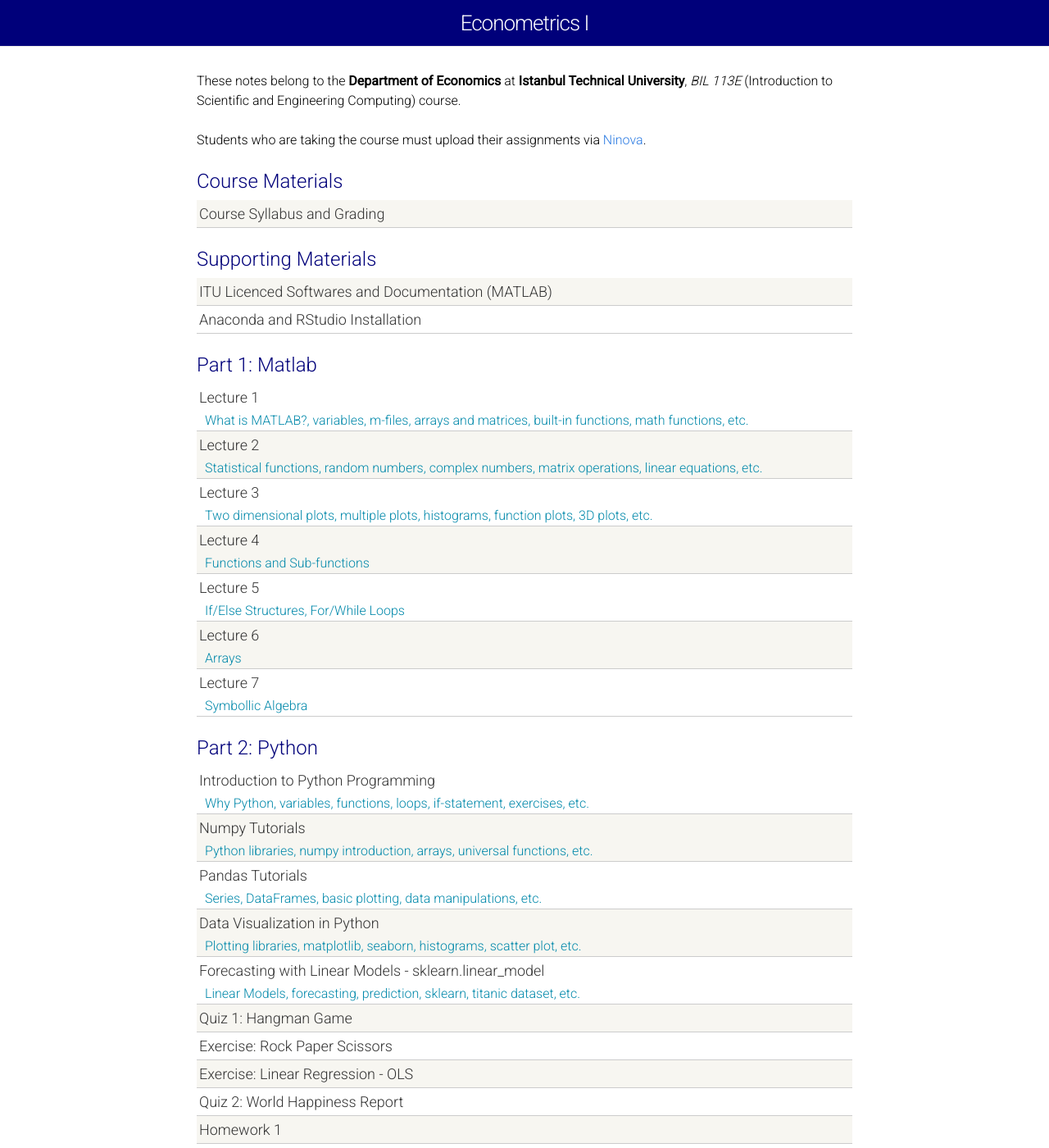
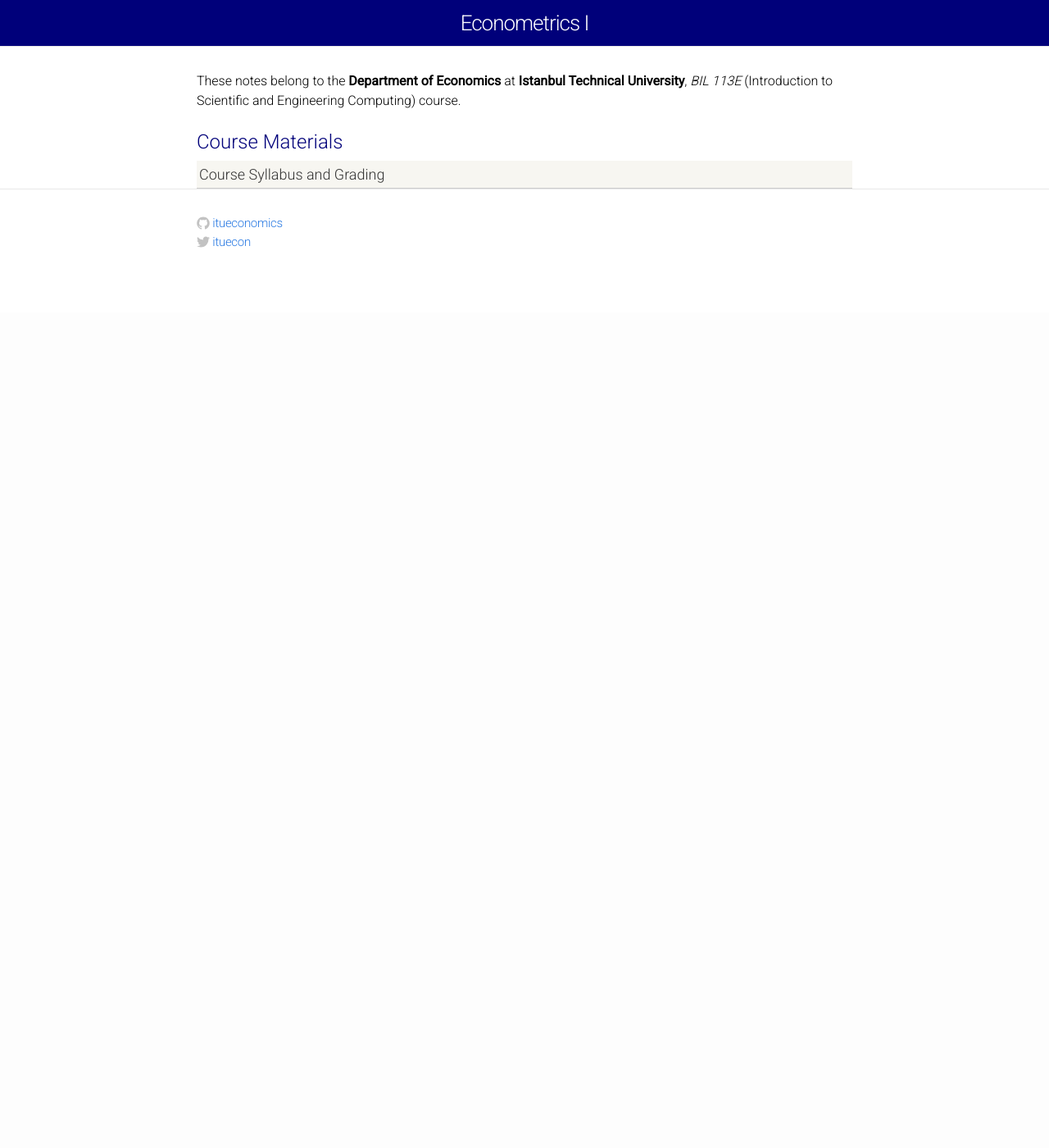
Before and after one commit to itueconomics/ecn301e, a Jekyll site: the page built from index.html, in a window 1280 px wide and 1400 px high. Shown: the whole window at 82% size. Built offline with Jekyll 4.4.1, drawn with Linux system fonts in a browser that asks for light colours; some of the changed text lies outside the part shown.

Commit message:
Update index.html

```diff
--- a/index.html
+++ b/index.html
@@ -4,8 +4,6 @@ layout: default
 
 <div>
   These notes belong to the <b>Department of Economics</b> at <b>Istanbul Technical University</b>, <i>BIL 113E</i> (Introduction to Scientific and Engineering Computing) course.
-  <br><br>
-  Students who are taking the course must upload their assignments via <a href="http://ninova.itu.edu.tr/">Ninova</a>.
 </div>
 
 <div class="home">
@@ -17,176 +15,4 @@ layout: default
         Course Syllabus and Grading
       </a>
     </div>
-
-    <div class="module-header">Supporting Materials</div>
-
-    <div class="materials-item">
-      <a target='_blank' href="https://bidb.itu.edu.tr/bilgi-bankasi/lisansli-ve-serbest-yazilimlar/lisansli-yazilimlar">
-        ITU Licenced Softwares and Documentation (MATLAB)
-      </a>
-    </div>
-
-    <div class="materials-item">
-      <a href="anaconda-install/">
-        Anaconda and RStudio Installation
-      </a>
-    </div>
-
-    <div class="module-header">Part 1: Matlab</div>
-
-    <div class="materials-item">
-      <a href="MATLAB_Lecture_1.html">
-        Lecture 1
-      </a>
-      <div class="kw">
-        What is MATLAB?, variables, m-files, arrays and matrices, built-in functions, math functions, etc.
-      </div>
-    </div>
-
-    <div class="materials-item">
-      <a href="MATLAB_Lecture_2.html">
-        Lecture 2
-      </a>
-      <div class="kw">
-        Statistical functions, random numbers, complex numbers, matrix operations, linear equations, etc.
-      </div>
-    </div>
-
-    <div class="materials-item">
-      <a href="MATLAB_Lecture_3.html">
-        Lecture 3
-      </a>
-      <div class="kw">
-        Two dimensional plots, multiple plots, histograms, function plots, 3D plots, etc.
-      </div>
-    </div>
-
-    <div class="materials-item">
-      <a href="MATLAB_Lecture_4.html">
-        Lecture 4
-      </a>
-      <div class="kw">
-        Functions and Sub-functions
-      </div>
-    </div>
-
-    <div class="materials-item">
-      <a href="MATLAB_Lecture_5.html">
-        Lecture 5
-      </a>
-      <div class="kw">
-        If/Else Structures, For/While Loops
-      </div>
-    </div>
-
-    <div class="materials-item">
-      <a href="MATLAB_Lecture_6.html">
-        Lecture 6
-      </a>
-      <div class="kw">
-        Arrays
-      </div>
-    </div>
-
-    <div class="materials-item">
-      <a href="MATLAB_Lecture_7.html">
-        Lecture 7
-      </a>
-      <div class="kw">
-        Symbollic Algebra
-      </div>
-    </div>
-
-    <div class="module-header">Part 2: Python</div>
-
-    <div class="materials-item">
-      <a href="python1.html">
-        Introduction to Python Programming
-      </a>
-      <div class="kw">
-        Why Python, variables, functions, loops, if-statement, exercises, etc.
-      </div>
-    </div>
-
-    <div class="materials-item">
-      <a href="python2-numpy.html">
-        Numpy Tutorials
-      </a>
-      <div class="kw">
-        Python libraries, numpy introduction, arrays, universal functions, etc.
-      </div>
-    </div>
-    <div class="materials-item">
-      <a href="python3-pandas.html">
-        Pandas Tutorials
-      </a>
-      <div class="kw">
-        Series, DataFrames, basic plotting, data manipulations, etc.
-      </div>
-    </div>
-    <div class="materials-item">
-      <a href="python4-data-visualization.html">
-        Data Visualization in Python
-      </a>
-      <div class="kw">
-        Plotting libraries, matplotlib, seaborn, histograms, scatter plot, etc.
-      </div>
-    </div>
-    <div class="materials-item">
-      <a href="titanic.html">
-        Forecasting with Linear Models - sklearn.linear_model
-      </a>
-      <div class="kw">
-        Linear Models, forecasting, prediction, sklearn, titanic dataset, etc.
-      </div>
-    </div>
-    <div class="materials-item">
-      <a href="assignments/hangman.html">
-        Quiz 1: Hangman Game
-      </a>
-    </div>
-    <div class="materials-item">
-      <a href="assignments/Rock-Paper-Scissors.html">
-        Exercise: Rock Paper Scissors
-      </a>
-    </div>
-    <div class="materials-item">
-      <a href="assignments/regression.html">
-        Exercise: Linear Regression - OLS
-      </a>
-    </div>
-    <div class="materials-item">
-      <a href="assignments/whr.html">
-        Quiz 2: World Happiness Report
-      </a>
-    </div>
-    <div class="materials-item">
-      <a href="assignments/hw1.html">
-        Homework 1
-      </a>
-    </div>
-    <div class="materials-item">
-      <a href="assignments/pisa-scores.html">
-        Quiz 3: PISA Scores
-      </a>
-    </div>
-
-    <div class="module-header">Part 3: R Programming</div>
-    <div class="materials-item">
-      <a href="r-intro-1.html">
-        R Programming Resources
-      </a>
-      <div class="kw">
-        R, open courses, RStudio, MOOCs
-      </div>
-    </div>
-    <div class="materials-item">
-      <a href="r-week1.html">
-        Statistical Analysis with R
-      </a>
-      <div class="kw">
-        Linear Models, RStudio, R Basics, workspace, packages, regression, plot, etc.
-      </div>
-    </div>
-  </div>
 </div>
```
